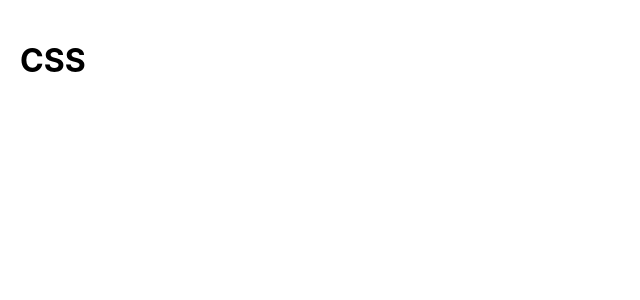
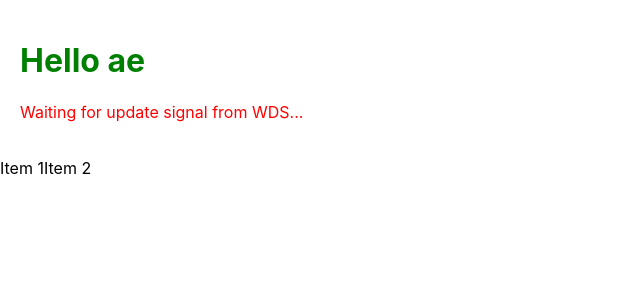
Before and after one commit to huuphuoc100911/tiktok_reacjs, a React (Create React App) app: page / in a window 1280 px wide. Shown: the top 300 px of the page, without its empty margins (0-640 px from the left). Built offline with nearby package versions, Linux system fonts and the light colour scheme.

Commit message:
CSS module

```diff
--- a/src/App.js
+++ b/src/App.js
@@ -1,9 +1,24 @@
+import Heading from "./components/Heading";
+import Paragraph from "./components/Paragraph";
+import GlobalStyles from "./components/GlobalStyles";
+
 function App() {
     return (
-        <div style={{ padding: "20px" }}>
-            <h1>CSS</h1>
-        </div>
+        <GlobalStyles>
+            <div style={{ padding: "20px" }}>
+                <Heading />
+                <Paragraph />
+            </div>
+            <div className="d-flex">
+                <div>Item 1</div>
+                <div>Item 2</div>
+            </div>
+        </GlobalStyles>
     );
 }
 
 export default App;
+
+// Development: npm start => CSS internal
+
+// Production: npm run build => CSS external
--- /dev/null
+++ b/src/components/GlobalStyles/GlobalStyles.css
@@ -0,0 +1,3 @@
+.d-flex {
+    display: flex;
+}
--- /dev/null
+++ b/src/components/GlobalStyles/index.js
@@ -0,0 +1,7 @@
+import "./GlobalStyles.css";
+
+function GlobalStyles({ children }) {
+    return children;
+}
+
+export default GlobalStyles;
--- /dev/null
+++ b/src/components/Heading/Heading.module.css
@@ -0,0 +1,3 @@
+.heading {
+    color: green;
+}
--- /dev/null
+++ b/src/components/Heading/index.js
@@ -0,0 +1,7 @@
+import styles from "./Heading.module.css";
+
+function Heading() {
+    return <h1 className={styles.heading}>Hello ae</h1>;
+}
+
+export default Heading;
--- /dev/null
+++ b/src/components/Paragraph/Paragraph.module.css
@@ -0,0 +1,3 @@
+.heading {
+    color: red;
+}
--- /dev/null
+++ b/src/components/Paragraph/index.js
@@ -0,0 +1,9 @@
+import styles from "./Paragraph.module.css";
+
+function Paragraph() {
+    return (
+        <p className={styles.heading}>Waiting for update signal from WDS...</p>
+    );
+}
+
+export default Paragraph;
```
